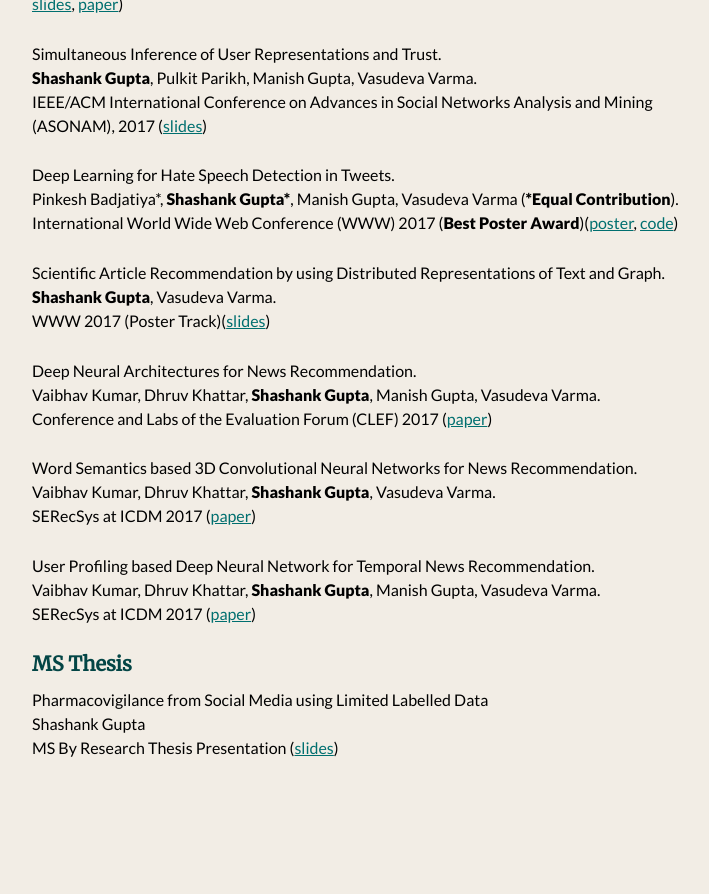
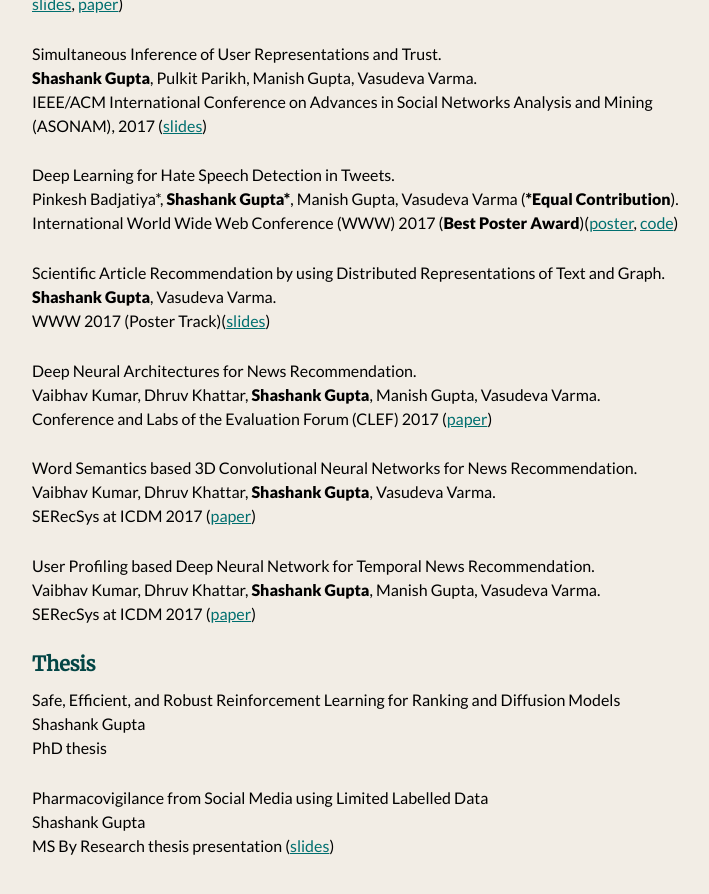
Before and after one commit to shashankg7/shashankg7.github.io, a Jekyll site: the page built from publications.md, in a window 1280 px wide and 900 px high, scrolled down 3198 px. Shown: the top 894 px of the window, without its empty margins (272-981 px from the left). Built offline with Jekyll 4.4.1, drawn with Linux system fonts in a browser that asks for light colours; nearby versions of some CDN libraries; before the commit the page ends 4000 px from its top, so only the background shows below that.

Commit message:
Update publications.md

```diff
--- a/publications.md
+++ b/publications.md
@@ -142,8 +142,12 @@
 Vaibhav Kumar, Dhruv Khattar, <b>Shashank Gupta</b>, Manish Gupta, Vasudeva Varma. <br>
 SERecSys at ICDM 2017 ([paper](https://drive.google.com/open?id=0B-7peEFiNjnUNVpieUtVRzBJWUk))
 
-### MS Thesis
+### Thesis
+
+Safe, Efficient, and Robust Reinforcement Learning for Ranking and Diffusion Models <br>
+Shashank Gupta <br>
+PhD thesis
 
 Pharmacovigilance from Social Media using Limited Labelled Data <br>
 Shashank Gupta <br>
-MS By Research Thesis Presentation ([slides](https://docs.google.com/presentation/d/e/2PACX-1vTN0FDiDJsy5cdVeAoZVj2ai2x-8zvDPbkR4JygE7XdCxBoDeIgr73vSHuhXRVeKh9jjiIvzwTXgBo4/pub?start=false&loop=false&delayms=60000))
+MS By Research thesis presentation ([slides](https://docs.google.com/presentation/d/e/2PACX-1vTN0FDiDJsy5cdVeAoZVj2ai2x-8zvDPbkR4JygE7XdCxBoDeIgr73vSHuhXRVeKh9jjiIvzwTXgBo4/pub?start=false&loop=false&delayms=60000))
```
